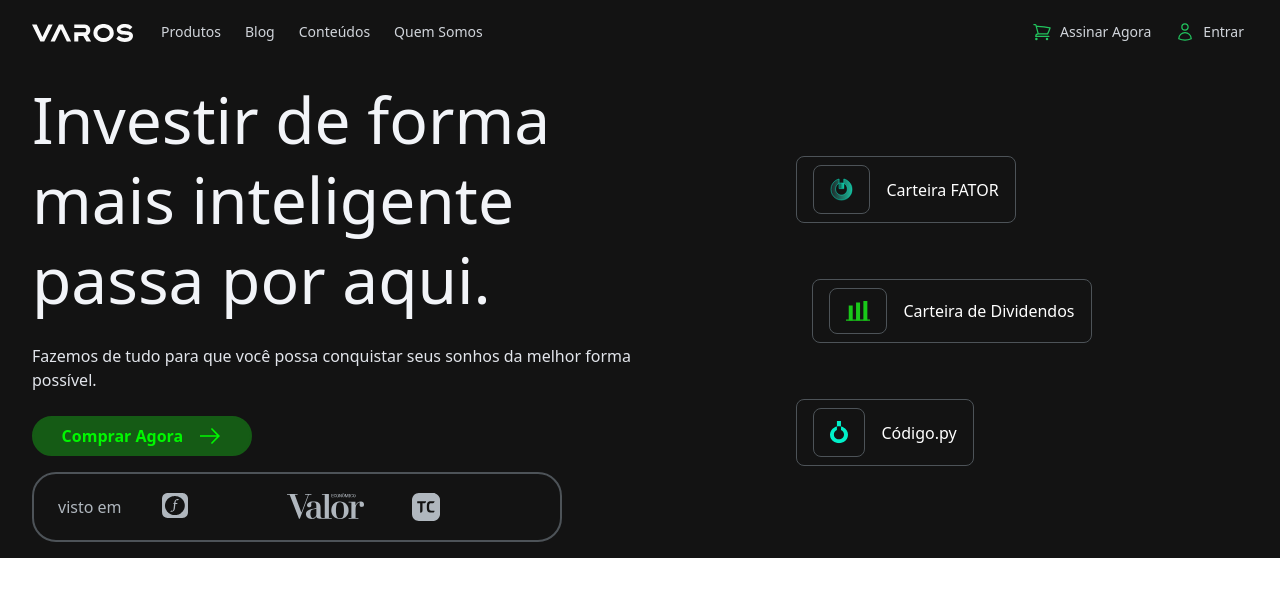
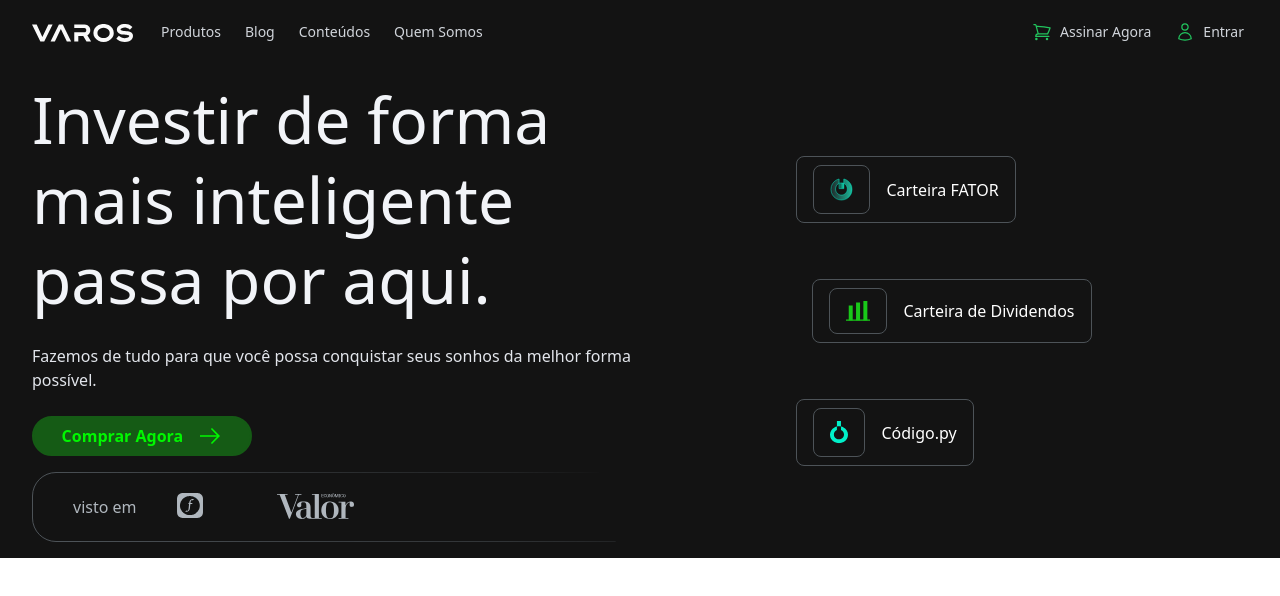
Before and after one commit to fjrjdev/varos, a React (Vite) app: page / in a window 1280 px wide. Shown: the top 596 px of the page. Built offline with nearby package versions, Linux system fonts and the light colour scheme.

Commit message:
style: fixed border style carrousel

```diff
--- a/src/App.tsx
+++ b/src/App.tsx
@@ -4,7 +4,7 @@ import ResponsiveNavBar from './components/ResposiveNavBar'
 
 function App() {
   return (
-    <div className="bg-[#131313]">
+    <div className="bg-[#131313] max-w-full">
       <ResponsiveNavBar />
       <HomeContainer />
     </div>
--- a/src/components/HomeCarrousel.tsx
+++ b/src/components/HomeCarrousel.tsx
@@ -1,4 +1,4 @@
-import { Autoplay, Navigation, Pagination } from 'swiper/modules';
+import { Autoplay, Pagination } from 'swiper/modules';
 import { Swiper, SwiperSlide } from 'swiper/react';
 
 
@@ -185,11 +185,19 @@ const HomeCarrousel = () => {
         </svg>
     }]
     return (
-        <div className="px-6 py-4  lg:max-w-[530px] h-[70px] flex items-center gap-10  border-2 border-solid border-[#4D5358]  rounded-[24px]">
+        <div style={
+            {
+                border: "1px solid #4D5358",
+                borderRadius: "24px",
+                borderImageSlice: 1,
+                clipPath: 'polygon(0px 0px, 95% 1px, 96% 99%, 24px 100%, 0px 70px)'
+            }
+        }
+            className="pl-10 py-4 gap-10 h-[70px] flex items-center overflow-hidden">
             <h3 className='text-[#B0B7BE] whitespace-nowrap'> visto em</h3>
-            <Swiper spaceBetween={1}
+            <div className='max-w-[200px]'>                <Swiper
                 centeredSlides={false}
-                slidesPerView={3}
+                slidesPerView={2}
                 autoplay={{
                     delay: 2500,
                     disableOnInteraction: false,
@@ -198,7 +206,7 @@ const HomeCarrousel = () => {
                     clickable: true,
                 }}
                 navigation={true}
-                modules={[Autoplay, Pagination, Navigation]}
+                modules={[Autoplay, Pagination]}
             >
                 {slideItems.map((item, index) => (
                     <SwiperSlide key={index}>
@@ -206,6 +214,7 @@ const HomeCarrousel = () => {
                     </SwiperSlide>
                 ))}
             </Swiper>
+            </div>
         </div>
     )
 }
--- a/src/components/HomeContainer.tsx
+++ b/src/components/HomeContainer.tsx
@@ -4,8 +4,8 @@ import HomeCarrousel from "./HomeCarrousel";
 
 const HomeContainer = () => {
     return (
-        <div className="max-w-7xl mx-auto px-4 py-4 sm:px-6 lg:px-8 bg-[#131313]">
-            <div className="flex">
+        <div className="max-w-7xl mx-auto  px-4 py-4 sm:px-6 lg:px-8 bg-[#131313]">
+            <div className="flex ">
                 <div className="flex flex-1 flex-col gap-4">
                     <div className="flex flex-col gap-6">
                         <h1 className="text-[#F2F4F8] text-custom-mobile sm:text-custom-tablet lg:text-custom-desktop leading-tight">
@@ -18,7 +18,7 @@ const HomeContainer = () => {
                     </div>
                     <HomeCarrousel />
                 </div>
-                <div className="hidden sm:flex flex-1 items-center justify-center ">
+                <div className="hidden sm:flex flex-1 items-center justify-center">
                     <CardList />
                 </div>
             </div>
```
